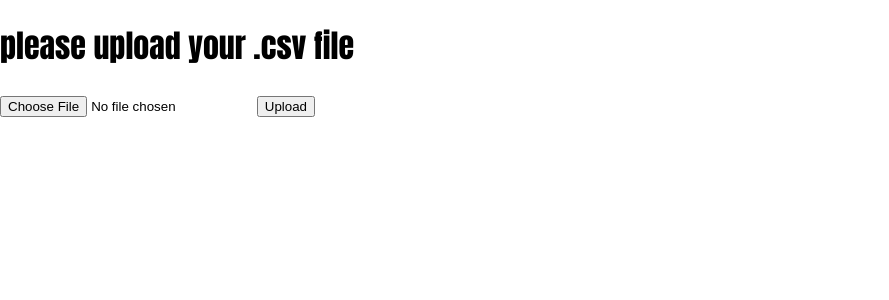
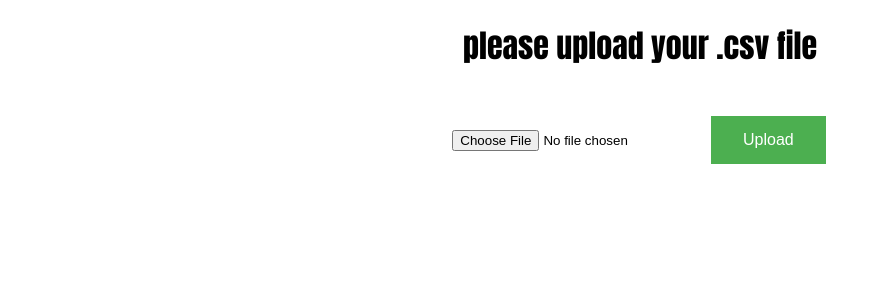
Before and after one commit to Samppa50/SyntheticHealthData, a Flask app: page / in a window 1280 px wide. Shown: the top 300 px of the page, without its empty margins (0-889 px from the left). Run offline with Flask 3, Linux system fonts and the light colour scheme.

Commit message:
some css to make site look prettier

```diff
--- a/static/css/index.css
+++ b/static/css/index.css
@@ -2,3 +2,102 @@ body{
     margin: 0;
     font-family: Impact, Haettenschweiler, 'Arial Narrow Bold', sans-serif;
 }
+
+.container{
+    display: flex;
+    justify-content: center;
+    align-items: center;
+    flex-direction: column; /* Stack children vertically */
+    gap: 20px; /* Add spacing between divs */
+}
+
+/* Optional: Style individual divs */
+.upload-form,
+.form {
+    display: flex;
+    justify-content: center;
+    align-items: center;
+    width: 100%; /* Ensure divs take full width */
+    margin: 0 auto; /* Center the divs horizontally */
+}
+
+.button {
+    background-color: #4CAF50; /* Green */
+    border: none;
+    color: white;
+    padding: 15px 32px;
+    text-align: center;
+    text-decoration: none;
+    display: inline-block;
+    font-size: 16px;
+    margin: 4px 2px;
+    cursor: pointer;
+}
+
+/* Wrapper for the category blocks */
+.category {
+    display: grid;
+    grid-template-columns: repeat(4, 1fr); /* 4 columns */
+    gap: 20px; /* Spacing between blocks */
+    margin: 20px auto;
+}
+
+.category-block {
+    border: 1px solid #ccc;
+    border-radius: 8px;
+    padding: 15px;
+    text-align: center;
+    background-color: #f9f9f9;
+    box-shadow: 0 2px 5px rgba(0, 0, 0, 0.1);
+}
+
+.category-block h2 {
+    margin-bottom: 10px;
+    font-size: 18px;
+}
+
+.options ul {
+    list-style: none;
+    padding: 0;
+    margin: 10px 0;
+}
+
+.options p {
+    margin: 0;
+    font-weight: bold;
+}
+
+/* Style for individual category blocks */
+.category h2 {
+    text-align: center;
+    font-size: 20px;
+    border: #4CAF50 solid 2px;
+    padding: 10px;
+    border-radius: 5px;
+    background-color: #f9f9f9; /* Optional: Add a background color */
+    width: 100%; /* Ensure consistent block size */
+    box-sizing: border-box; /* Include padding and border in width */
+}
+
+.input-field {
+    display: flex;
+    justify-content: center;
+    align-items: center;
+    flex-direction: column; /* Stack children vertically */
+    gap: 10px; /* Add spacing between divs */
+}
+
+.box {
+    width: 100%;
+    height: 100%;
+    border-radius: 8px;
+    display: flex;
+    justify-content: center;
+    align-items: center;
+    text-align: center;
+}
+
+.file-input{
+
+
+}
--- a/templates/index.html
+++ b/templates/index.html
@@ -6,23 +6,26 @@
     <link rel="stylesheet" href="{{ url_for('static', filename='css/index.css') }}">
 </head>
 <body>
+    <div class="container">
         <header>
             <h1>please upload your .csv file</h1>
         </header>
 
-    <div>
+        <div class="upload-form">
             <form action="/upload" method="post" enctype="multipart/form-data">
-            <input type="file" name="file" accept=".csv">
-            <input type="submit" value="Upload">
+                <input type="file" name="file" accept=".csv" class="file-input">
+                <input type="submit" value="Upload" class="button">
             </form>
         </div>
 
-    <div>
+        <div class="form">
             {% if file_uploaded %}
             <form action="/submit" method="post">
-            <ul>
+                <div class="category">
                     {% for item in items %}
+                    <div class="category-block">
                         <h2>{{ item }}</h2>
+                        <div class="options">
                             <ul>
                                 <p>bool</p>
                                 <input type="hidden" name="bool_values" value=0>
@@ -33,13 +36,20 @@
                                 <input type="hidden" name="ignore_zero_values" value=0>
                                 <input type="checkbox" name="ignore_zero_values" value=1>
                             </ul>
+                        </div>
+                    </div>
                     {% endfor %}
-            </ul>
+                </div>
+                <div class="input-field">
+                    <label for="amount">Enter number of wanted lines:</label>
                     <input type="number" name="amount" placeholder="Enter a number">
-            <input type="submit" value="Submit">
+                </div>
+                <div class="box">
+                    <input type="submit" value="Submit" class="button">
+                </div>
             </form>
             {% endif %}
         </div>
-
+    </div>
 </body>
 </html>
```
Lines whose indentation alone changed are shown as unchanged.
